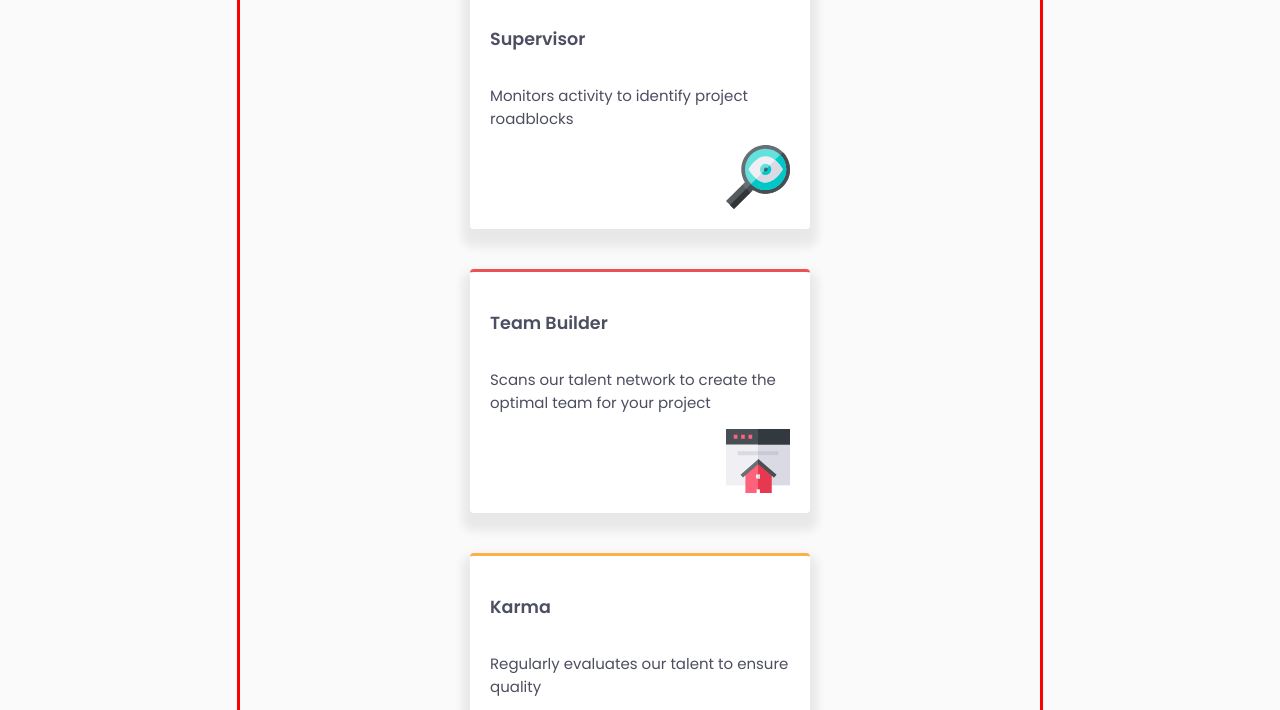
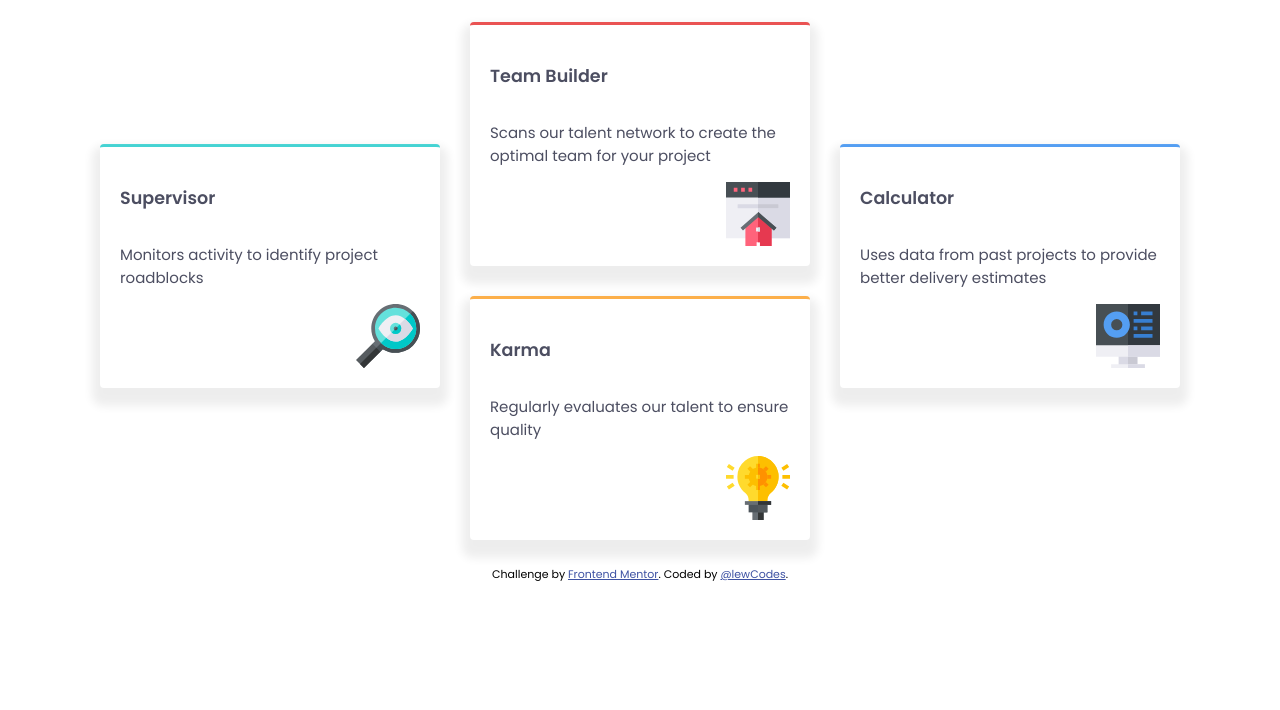
Before and after one commit to lewCodes/Four-Cards, a plain HTML site: page index.html in a window 1280 px wide. Shown: the part 159-869 px from the top of the page. After the commit the page ends 800 px from the top, so only its background shows below. Drawn offline with Linux system fonts and the light colour scheme; files whose address does not match are found by name.

Commit message:
Finished Article

```diff
--- a/style.css
+++ b/style.css
@@ -6,17 +6,11 @@
 html {
     box-sizing: border-box;
     font-family: 'Poppins', sans-serif;
-    background-color: hsl(0, 0%, 98%);
-    width: 100vw;
-}
-
-body{
-    margin: 0 auto;
-    width: 90vw;
 }
 
 /* Header Values */
 header {
+    margin-top: 45px;
     text-align: center;
 }
 
@@ -38,21 +32,23 @@ header p{
     margin-bottom: 10px;
 }
 
-main{
-    margin: auto;
-    display: flex;
-    flex-direction: column;
-    justify-content: center;
-    border: solid red 3px;
+main {
+    max-width: 1440px;
+    margin: 0 auto;
+    display: grid;
+    grid-template-areas:
+    "box1 box2 box4"
+    ". box3 .";
+    justify-items: center;
+    grid-template-columns: 1fr auto 1fr;
 }
-
 
 /* Box Values */
 
 .box{
     background-color: white;
     padding: 20px;
-    margin: 20px auto;
+    margin: 15px 15px;
     width: 300px;
     font-size: 15px;
     color: hsl(234, 12%, 34%);
@@ -69,62 +65,58 @@ main{
 }
 
 .box1{
+    grid-area: box1;
+    transform: translateY(50%);
+    justify-self: end;
     border-top: 3px solid hsl(180, 62%, 55%);
 }
 
 .box2{
+    grid-area: box2;
     border-top: 3px solid hsl(0, 78%, 62%);
 }
 
 .box3{
+    grid-area: box3;
     border-top: 3px solid hsl(34, 97%, 64%);
 }
 
 .box4{
+    grid-area: box4;
+    transform: translateY(50%);
+    justify-self: start;
     border-top: 3px solid hsl(212, 86%, 64%);
-}
-
-
-/* 700px and up */
-@media(min-width: 650px){
-    main{
-        flex-direction: row;
-        flex-wrap: wrap;
-        max-width: 800px;
-    }
 
 }
 
+/* Media Queries */
+@media screen and (max-width: 1160px){
+    main{
+    grid-template-areas:
+    "box1 box2"
+    "box3 box4";
 
-/* 1000px and up */
-@media(min-width: 1135px){
-    main{
-        flex-direction: column;
-
+    grid-template-columns: repeat(2, 1fr);
     }
 
-    .box{
+    .box1{
+        transform: translateY(0%);
+        justify-self: auto;
+    }
+    .box4{
+        transform: translateY(0%);
+        justify-self: auto;
+    }
+}
 
+@media screen and (max-width: 760px){
+    main{
+        grid-template-areas:
+        "box1"
+        "box2"
+        "box3"
+        "box4";
 
+        grid-template-columns: 1fr;
     }
-
-
-    .box1{
-
-
-    }
-
-    .box2{
-
-    }
-
-    .box3{
-
-    }
-
-    .box4{
-
-
-    }
-
 }
```
